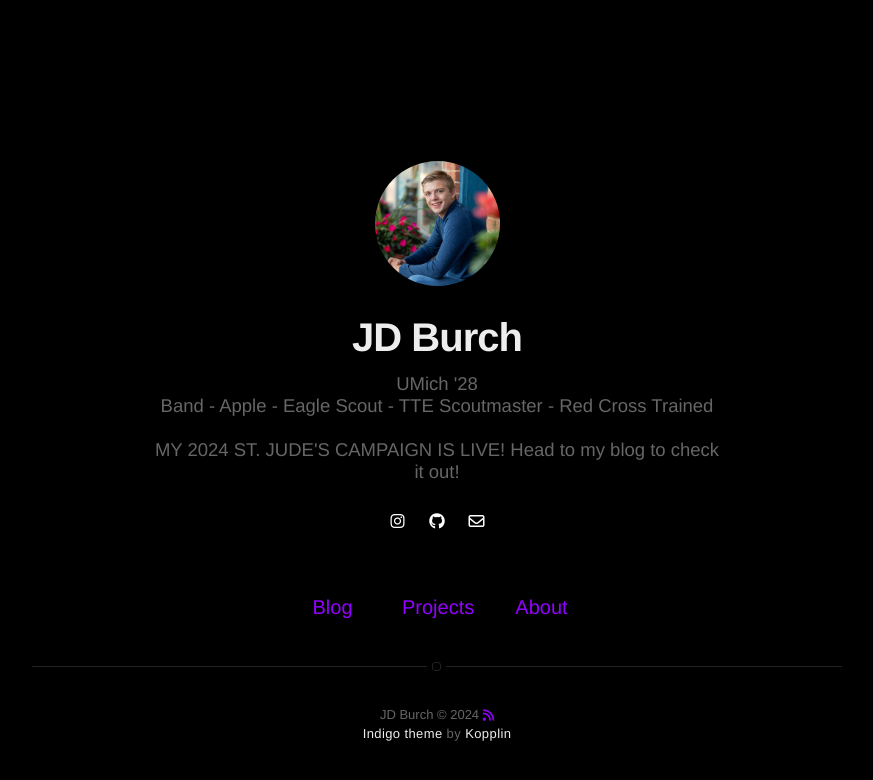
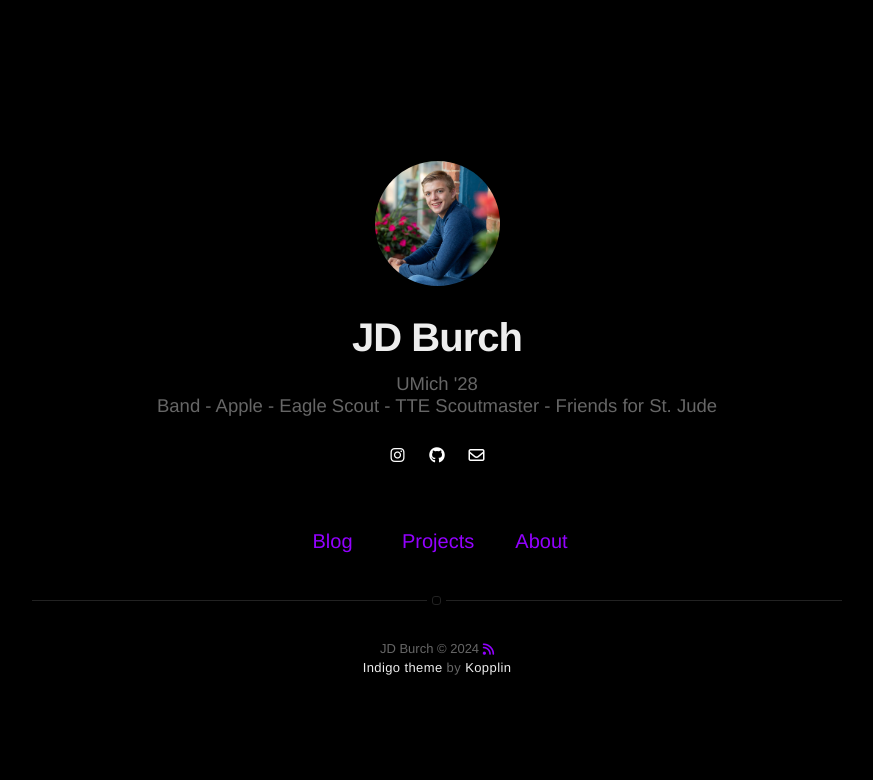
Before and after one commit to JDBurchHuzzah/jdburchhuzzah.github.io, a Jekyll site: the page built from index.html, in a window 1280 px wide. Shown: the top 780 px of the page, without its empty margins (203-1076 px from the left). Built offline with Jekyll 4.4.1, drawn with Linux system fonts in a browser that asks for light colours; nearby versions of some CDN libraries; a script that is not in the unit is left out.

Commit message:
Update _config.yml

```diff
--- a/_config.yml
+++ b/_config.yml
@@ -1,6 +1,6 @@
 # main text of home
 title: JD Burch
-bio: UMich '28<br>Band - Apple - Eagle Scout - TTE Scoutmaster - Red Cross Trained<br><br>MY 2024 ST. JUDE'S CAMPAIGN IS LIVE! Head to my blog to check it out!
+bio: UMich '28<br>Band - Apple - Eagle Scout - TTE Scoutmaster - Friends for St. Jude
 
 # twitter summary info
 description: JD Burch's activities, small blog, and projects!
```
